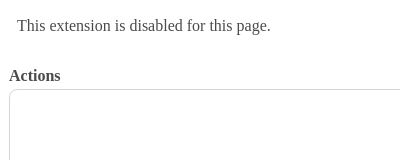
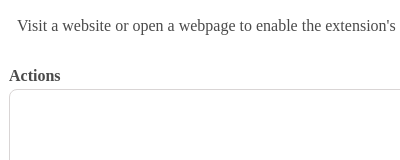
Before and after one commit to nahushf/Cogtool-extension, a browser extension: page popup.html in a window 400 px wide. Shown: the top 160 px of the page. Drawn offline with Linux system fonts and the light colour scheme.

Commit message:
Less scary, more helpful extension disabled message

```diff
--- a/popup.html
+++ b/popup.html
@@ -7,7 +7,7 @@
     </head>
     <body>
         <div id="disabled-content">
-            This extension is disabled for this page.
+            Visit a website or open a webpage to enable the extension's main panel.
         </div>
         <div id="enabled-content">
             <div id="log-controls" class="logs-header"></div>
```
